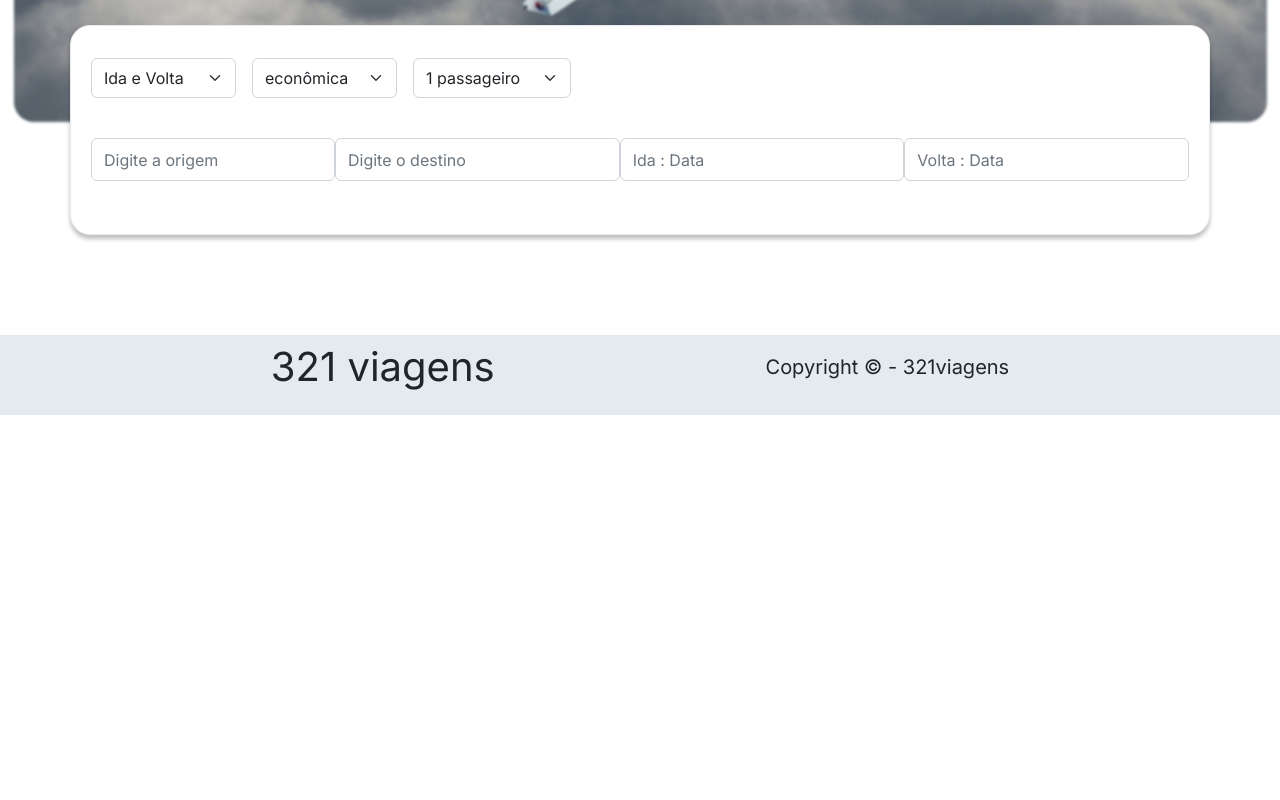
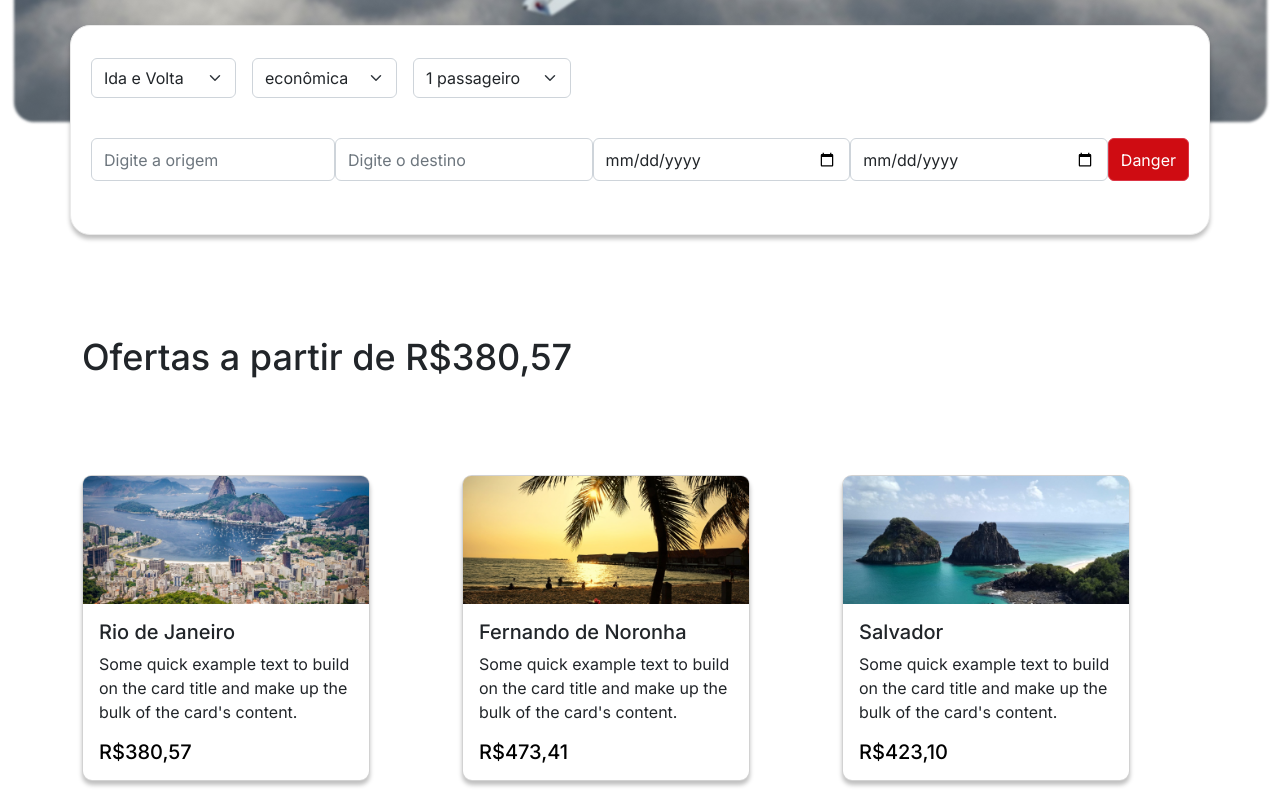
Before and after one commit to NeckBlick/Passagem-aera, a React (Create React App) app: page / in a window 1280 px wide. Shown: the part 400-1200 px from the top of the page. Before the commit the page ends 815 px from the top, so only its background shows below. Built offline with nearby package versions, Linux system fonts and the light colour scheme.

Commit message:
atualização home

```diff
--- a/src/pages/Home/index.js
+++ b/src/pages/Home/index.js
@@ -4,6 +4,8 @@ import Footer from '../../components/Footer';
 import Header from '../../components/Header';
 import './style.css';
 import Form from 'react-bootstrap/Form';
+import Button from 'react-bootstrap/Button';
+import Card from 'react-bootstrap/Card';
 
 
 
@@ -54,19 +56,84 @@ function Home() {
             />
             <Form.Control
               className='ida w-40'
-              type="text"
+              type="date"
               placeholder="Ida : Data"
             />
             <Form.Control
               className='volta w-40'
-              type="text"
+              type="date"
               placeholder="Volta : Data"
             />
+
+            <Button variant="danger" className='botao_voos'>Danger</Button>{' '}
 
           </div>
 
 
 
+        </div>
+
+      </div>
+
+
+      <div className='container baixo'>
+
+        <div>
+          <p className='texto_oferta'>Ofertas a partir de R$380,57</p>
+        </div>
+
+
+
+        <div className='row mt-3 tamanho_card'>
+          <div className='col-4'>
+
+              <Card className='imagem' style={{ width: '18rem' }}>
+            <Card.Img variant="top" src="assets/imagem_cidade_1.png" />
+            <Card.Body>
+              <Card.Title>Rio de Janeiro</Card.Title>
+              <Card.Text>
+                Some quick example text to build on the card title and make up the
+                bulk of the card's content.
+              </Card.Text>
+              <Card.Text className='preco_viagem'>
+                R$380,57
+              </Card.Text>
+            </Card.Body>
+          </Card>
+          </div>
+
+          <div className='col-4'>
+              <Card className='imagem' style={{ width: '18rem' }}>
+            <Card.Img variant="top" src="assets/imagem_cidade_02.png" />
+            <Card.Body>
+              <Card.Title>Fernando de Noronha</Card.Title>
+              <Card.Text>
+                Some quick example text to build on the card title and make up the
+                bulk of the card's content.
+              </Card.Text>
+              <Card.Text className='preco_viagem'>
+                R$473,41
+              </Card.Text>
+            </Card.Body>
+          </Card>
+
+          </div>
+          <div  className='col-4'>
+              <Card className='imagem' style={{ width: '18rem' }}>
+            <Card.Img variant="top" src="assets/imagem_cidade_03.png" />
+            <Card.Body>
+              <Card.Title>Salvador</Card.Title>
+              <Card.Text>
+                Some quick example text to build on the card title and make up the
+                bulk of the card's content.
+              </Card.Text>
+              <Card.Text className='preco_viagem'>
+                R$423,10
+              </Card.Text>
+            </Card.Body>
+          </Card>
+
+          </div>
         </div>
 
       </div>
--- a/src/pages/Home/style.css
+++ b/src/pages/Home/style.css
@@ -68,3 +68,33 @@
 .ida .volta .{
     width: 50px;
 }
+.botao_voos{
+    background-color: #cf0c12;
+}
+.botao_voos:hover{
+    background-color: #7b0408;
+}
+.texto_oferta{
+
+font-style: normal;
+font-weight: 500;
+font-size: 36px;
+line-height: 44px;
+margin-bottom: 6rem;
+}
+.imagem{
+    background: #FFFFFF;
+box-shadow: 0px 4px 4px rgba(0, 0, 0, 0.25);
+border-radius: 10px;
+}
+.tamanho_card{
+    margin-bottom: 7rem;
+}
+.preco_viagem{
+
+font-style: normal;
+font-weight: 500;
+font-size: 20px;
+line-height: 24px;
+color: #000;
+}
```
